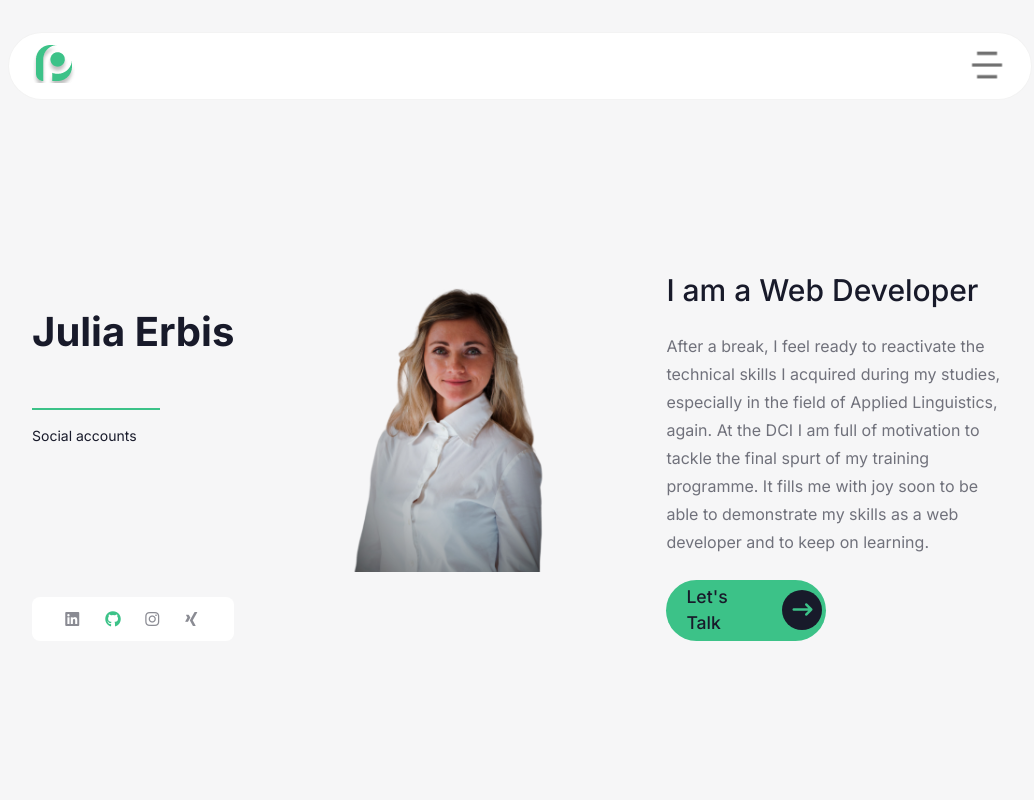
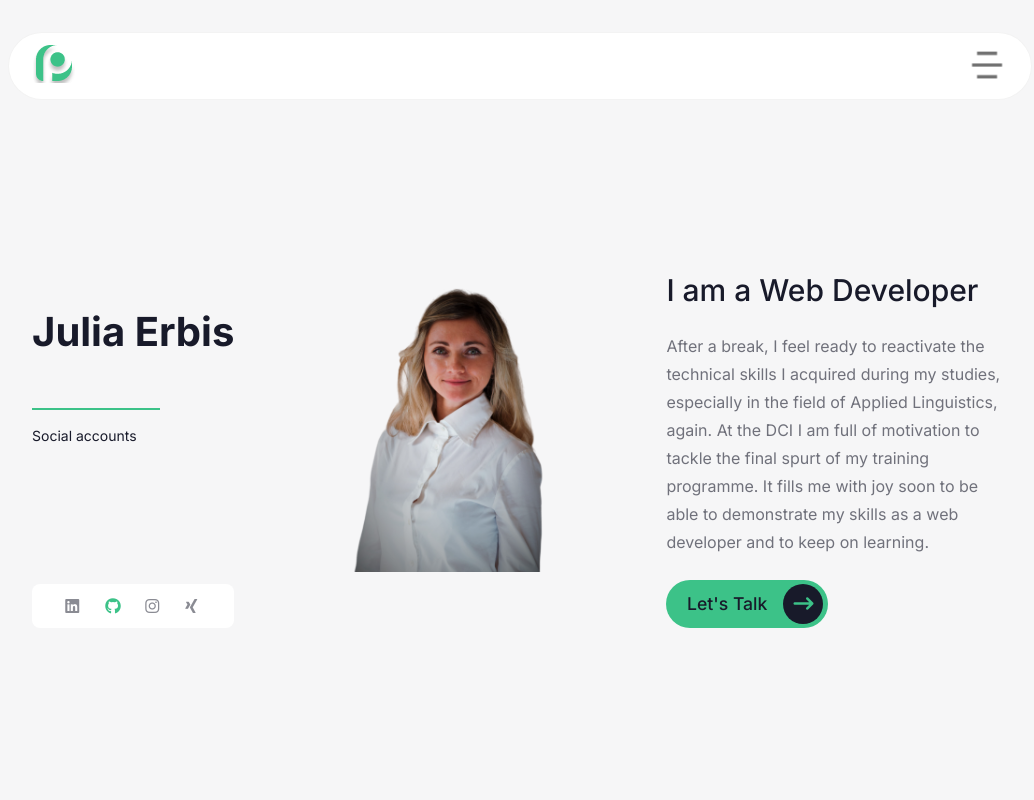
Before and after one commit to rita339/my-portfolio, a React (Vite) app: page / in a window 1280 px wide. Shown: the top 800 px of the page, without its empty margins (120-1154 px from the left). Built offline with nearby package versions, Linux system fonts and the light colour scheme; a web font is replaced by a local one.

Commit message:
button angepasst

```diff
--- a/src/components/Home.css
+++ b/src/components/Home.css
@@ -85,7 +85,7 @@
       border-radius: 3.5rem;
       background-color: var(--accent);
       cursor: pointer;
-      width: 10rem;
+      max-width: 10.1rem;
       & .icon-btn {
         display: flex;
         border: none;
```
